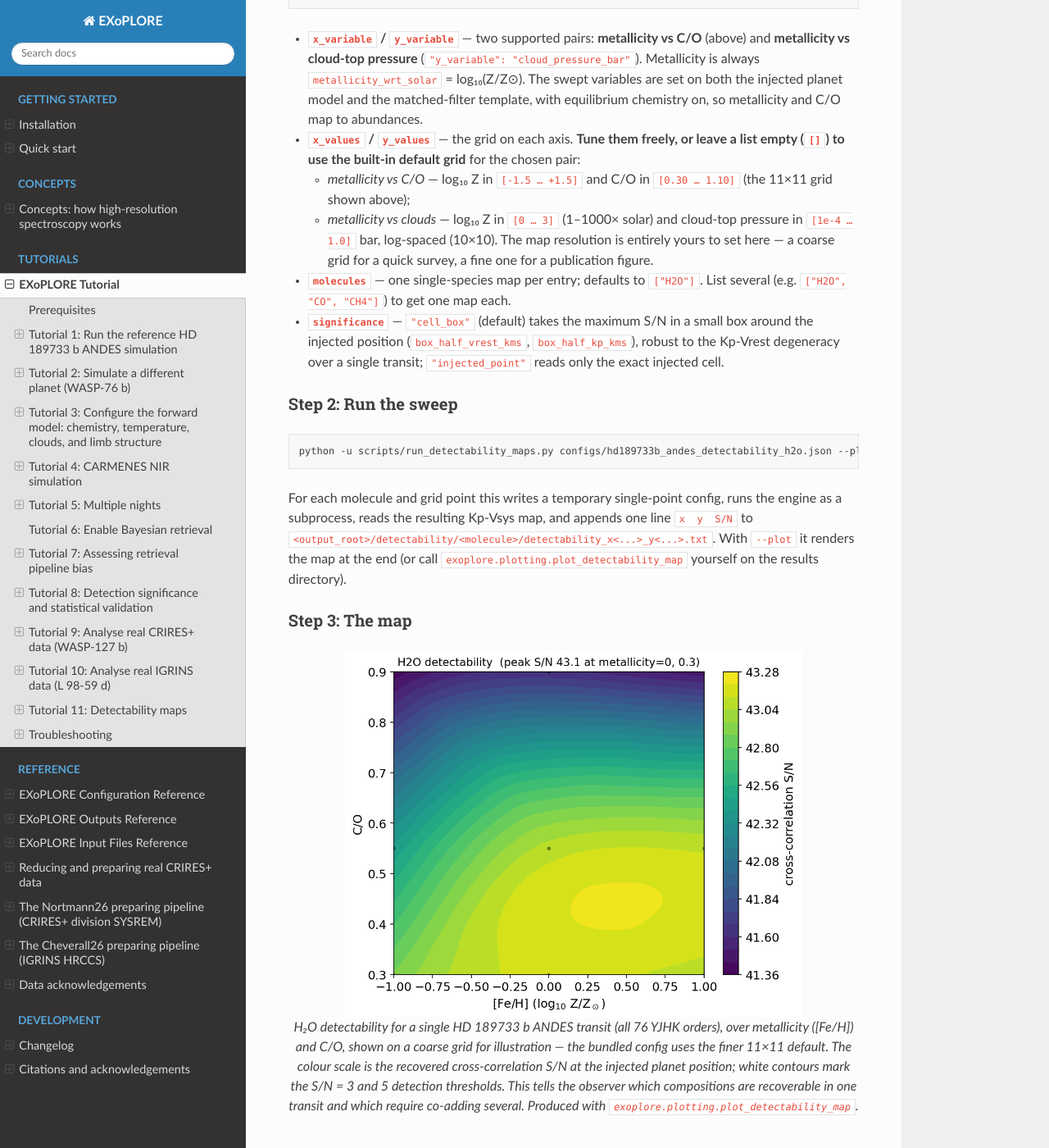
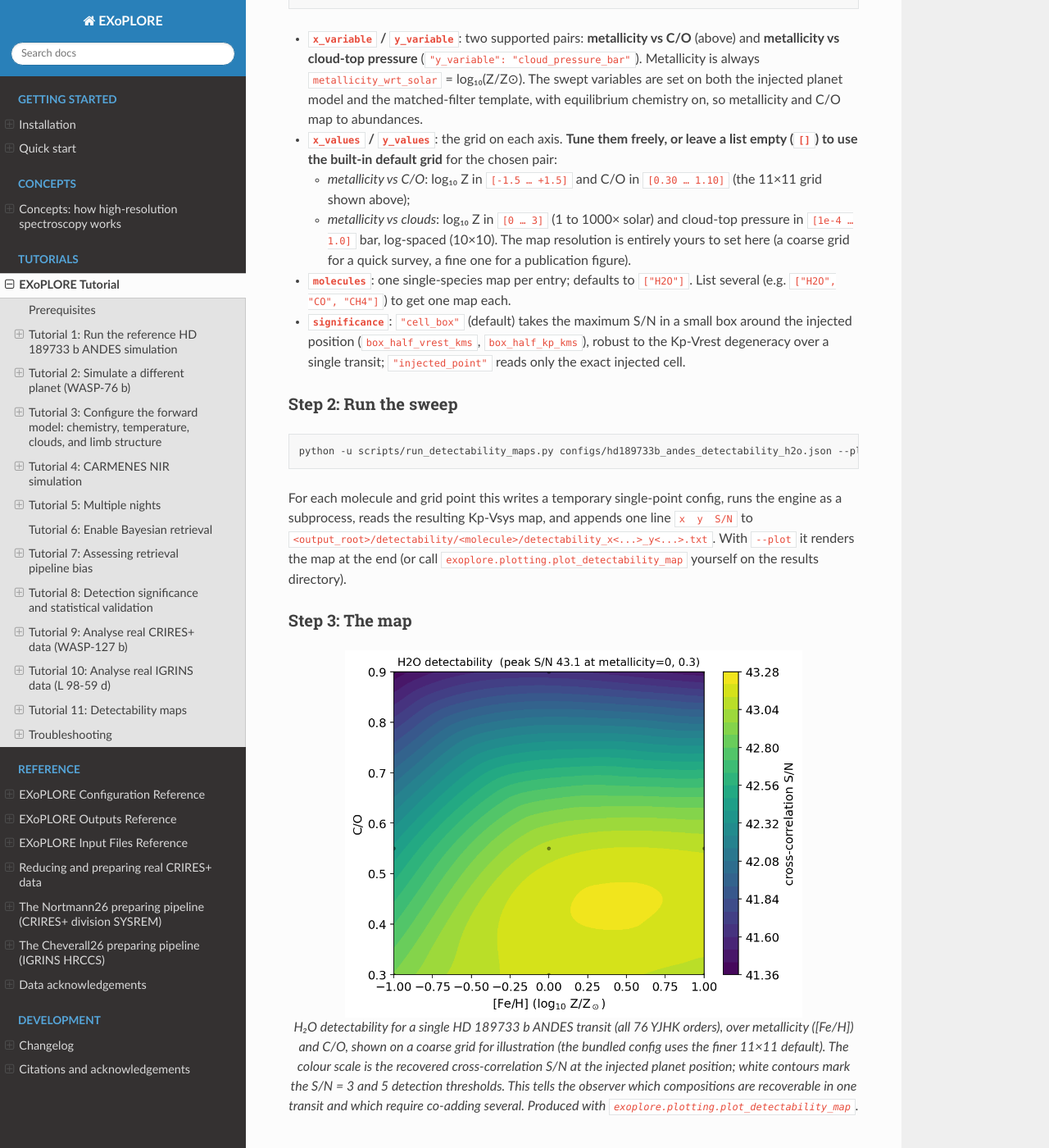
Before and after one commit to asanchezlopezIAA/EXoPLORE, a Sphinx documentation site: the page built from docs/tutorial.md, in a window 1280 px wide and 1400 px high, scrolled down 48068 px. Shown: the whole window at 82% size. Built offline with Sphinx 7.4.7 and the Read the Docs theme 3.1.0, drawn with Linux system fonts in a browser that asks for light colours; some of the changed text lies outside the part shown.

Commit message:
Docs prose cleanup

````diff
--- a/docs/tutorial.md
+++ b/docs/tutorial.md
@@ -1085,7 +1085,7 @@ Cross-correlation of the combined H₂O + CO template with the WASP-127 b residu
 :width: 80%
 :align: center
 
-Kp-Vsys cross-correlation S/N map for WASP-127 b. The combined H₂O + CO signal peaks at K<sub>P</sub> ≈ 133 km s⁻¹ and v<sub>rest</sub> ≈ −7.5 km s⁻¹ at ~8.6σ; the blueshift is the jet signature. Following Nortmann et al. (2025), the map is normalised by the standard deviation over v ∈ [−75, −20] ∪ [+20, +75] km s⁻¹ across the whole K<sub>P</sub> range — the region outside the planetary signal — so the colour scale reads directly in σ. Produced by the run as `sn_map_<run>_SNR.pdf`.
+Kp-Vsys cross-correlation S/N map for WASP-127 b. The combined H₂O + CO signal peaks at K<sub>P</sub> ≈ 133 km s⁻¹ and v<sub>rest</sub> ≈ −7.5 km s⁻¹ at ~8.6σ; the blueshift is the jet signature. Following Nortmann et al. (2025), the map is normalised by the standard deviation over v ∈ [−75, −20] ∪ [+20, +75] km s⁻¹ across the whole K<sub>P</sub> range (the region outside the planetary signal), so the colour scale reads directly in σ. Produced by the run as `sn_map_<run>_SNR.pdf`.
 ```
 
 **Disk footprint:** with the default output settings a single-night CRIRES+ analysis writes ~80 MB (the per-segment CCF and matrix `.npz` products), plus a few MB of diagnostic PDFs. See [Outputs](outputs.md) to control which matrices are kept.
@@ -1157,9 +1157,9 @@ Duration ("N_in") test for the H₂S template on L 98-59 d. **Left:** cross-corr
 
 ## Tutorial 11: Detectability maps
 
-A detectability map answers a planning question: **across a range of atmospheric compositions, at what significance would my simulated observation recover a given molecule?** EXoPLORE sweeps two atmosphere variables on a grid, runs the full forward model + cross-correlation at each grid point, and records the recovered S/N at the injected planet position, producing one map per molecule. This is driven by the `detectability` config block and the `scripts/run_detectability_maps.py` runner, which launches **one subprocess per grid point** (memory-isolated and trivially parallel — ideal for a cluster job array).
+A detectability map answers a planning question: **across a range of atmospheric compositions, at what significance would my simulated observation recover a given molecule?** EXoPLORE sweeps two atmosphere variables on a grid, runs the full forward model + cross-correlation at each grid point, and records the recovered S/N at the injected planet position, producing one map per molecule. This is driven by the `detectability` config block and the `scripts/run_detectability_maps.py` runner, which launches **one subprocess per grid point** (memory-isolated and trivially parallel, ideal for a cluster job array).
 
-> **Approximate run time:** each grid point is a full simulation, so the total scales with the grid size. For the HD 189733 b ANDES case each point is ~32 min (all 76 YJHK orders), so the default 11×11 grid (121 points) is tens of hours run serially. This is meant to be **parallelised** — every grid point is an independent subprocess, so distribute them across cores/nodes (a cluster job array is ideal); an interrupted sweep also resumes, recomputing only the missing points. For a quick look, shrink the grid (`x_values`/`y_values`) or restrict `instrument.order_indices`. Each point writes only the Kp-Vsys map (per-order matrices are switched off), so the sweep is light on disk; the results themselves are one-line text files.
+> **Approximate run time:** each grid point is a full simulation, so the total scales with the grid size. For the HD 189733 b ANDES case each point is ~32 min (all 76 YJHK orders), so the default 11×11 grid (121 points) is tens of hours run serially. This is meant to be **parallelised** (every grid point is an independent subprocess), so distribute them across cores/nodes (a cluster job array is ideal); an interrupted sweep also resumes, recomputing only the missing points. For a quick look, shrink the grid (`x_values`/`y_values`) or restrict `instrument.order_indices`. Each point writes only the Kp-Vsys map (per-order matrices are switched off), so the sweep is light on disk; the results themselves are one-line text files.
 
 ### Step 1: Configure the sweep
 
@@ -1179,13 +1179,13 @@ A detectability map answers a planning question: **across a range of atmospheric
 }
 ```
 
-- **`x_variable` / `y_variable`** — two supported pairs: **metallicity vs C/O** (above) and **metallicity vs cloud-top pressure** (`"y_variable": "cloud_pressure_bar"`). Metallicity is always `metallicity_wrt_solar` = log₁₀(Z/Z⊙). The swept variables are set on both the injected planet model and the matched-filter template, with equilibrium chemistry on, so metallicity and C/O map to abundances.
-- **`x_values` / `y_values`** — the grid on each axis. **Tune them freely, or leave a list empty (`[]`) to use the built-in default grid** for the chosen pair:
-    - *metallicity vs C/O* — log₁₀ Z in `[-1.5 … +1.5]` and C/O in `[0.30 … 1.10]` (the 11×11 grid shown above);
-    - *metallicity vs clouds* — log₁₀ Z in `[0 … 3]` (1–1000× solar) and cloud-top pressure in `[1e-4 … 1.0]` bar, log-spaced (10×10).
-  The map resolution is entirely yours to set here — a coarse grid for a quick survey, a fine one for a publication figure.
-- **`molecules`** — one single-species map per entry; defaults to `["H2O"]`. List several (e.g. `["H2O", "CO", "CH4"]`) to get one map each.
-- **`significance`** — `"cell_box"` (default) takes the maximum S/N in a small box around the injected position (`box_half_vrest_kms`, `box_half_kp_kms`), robust to the Kp-Vrest degeneracy over a single transit; `"injected_point"` reads only the exact injected cell.
+- **`x_variable` / `y_variable`**: two supported pairs: **metallicity vs C/O** (above) and **metallicity vs cloud-top pressure** (`"y_variable": "cloud_pressure_bar"`). Metallicity is always `metallicity_wrt_solar` = log₁₀(Z/Z⊙). The swept variables are set on both the injected planet model and the matched-filter template, with equilibrium chemistry on, so metallicity and C/O map to abundances.
+- **`x_values` / `y_values`**: the grid on each axis. **Tune them freely, or leave a list empty (`[]`) to use the built-in default grid** for the chosen pair:
+    - *metallicity vs C/O*: log₁₀ Z in `[-1.5 … +1.5]` and C/O in `[0.30 … 1.10]` (the 11×11 grid shown above);
+    - *metallicity vs clouds*: log₁₀ Z in `[0 … 3]` (1 to 1000× solar) and cloud-top pressure in `[1e-4 … 1.0]` bar, log-spaced (10×10).
+  The map resolution is entirely yours to set here (a coarse grid for a quick survey, a fine one for a publication figure).
+- **`molecules`**: one single-species map per entry; defaults to `["H2O"]`. List several (e.g. `["H2O", "CO", "CH4"]`) to get one map each.
+- **`significance`**: `"cell_box"` (default) takes the maximum S/N in a small box around the injected position (`box_half_vrest_kms`, `box_half_kp_kms`), robust to the Kp-Vrest degeneracy over a single transit; `"injected_point"` reads only the exact injected cell.
 
 ### Step 2: Run the sweep
 
@@ -1201,10 +1201,10 @@ For each molecule and grid point this writes a temporary single-point config, ru
 :width: 80%
 :align: center
 
-H₂O detectability for a single HD 189733 b ANDES transit (all 76 YJHK orders), over metallicity ([Fe/H]) and C/O, shown on a coarse grid for illustration — the bundled config uses the finer 11×11 default. The colour scale is the recovered cross-correlation S/N at the injected planet position; white contours mark the S/N = 3 and 5 detection thresholds. This tells the observer which compositions are recoverable in one transit and which require co-adding several. Produced with `exoplore.plotting.plot_detectability_map`.
+H₂O detectability for a single HD 189733 b ANDES transit (all 76 YJHK orders), over metallicity ([Fe/H]) and C/O, shown on a coarse grid for illustration (the bundled config uses the finer 11×11 default). The colour scale is the recovered cross-correlation S/N at the injected planet position; white contours mark the S/N = 3 and 5 detection thresholds. This tells the observer which compositions are recoverable in one transit and which require co-adding several. Produced with `exoplore.plotting.plot_detectability_map`.
 ```
 
-To resume an interrupted sweep, just re-run the command: existing grid points are already saved as text files and only the missing points are recomputed (and `plot_detectability_map(..., )` can render a partial grid). Because each grid point is an independent process, the fastest way to fill a large grid is to run several points concurrently — the runner is a thin wrapper over per-point subprocesses precisely so this parallelises cleanly.
+To resume an interrupted sweep, just re-run the command: existing grid points are already saved as text files and only the missing points are recomputed (and `plot_detectability_map(..., )` can render a partial grid). Because each grid point is an independent process, the fastest way to fill a large grid is to run several points concurrently; the runner is a thin wrapper over per-point subprocesses precisely so this parallelises cleanly.
 
 ---
 
````
Also changed, not shown: docs/nortmann26_pipeline.md (+5 -5 lines), docs/figures/tutorial9_telluric_wasp127.png, 2 other files.
